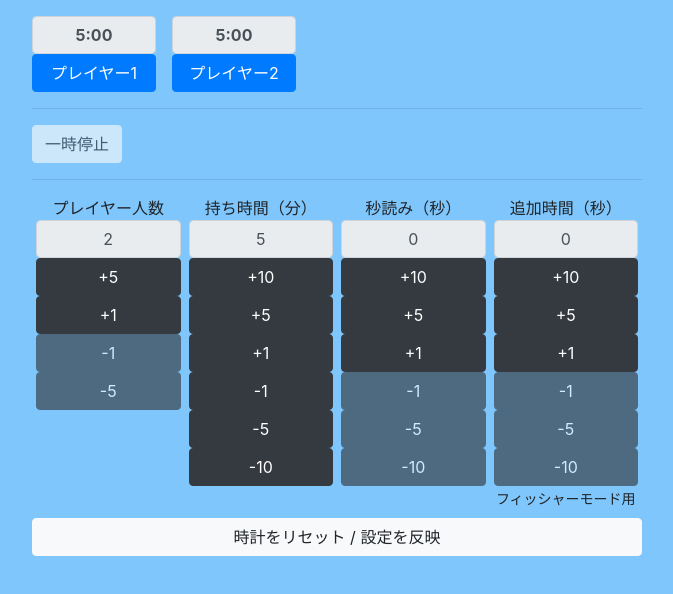
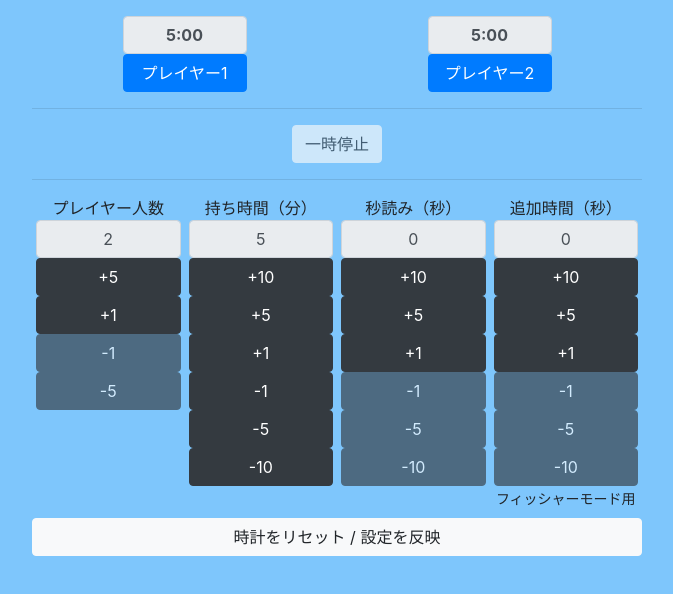
Before and after one commit to myokoym/webchessclock, a Nuxt app: page /rooms/1 in a window 1280 px wide. Shown: the top 594 px of the page, without its empty margins (303-976 px from the left). Built offline with nearby package versions, Linux system fonts and the light colour scheme.

Commit message:
centering buttons

```diff
--- a/components/Clock.vue
+++ b/components/Clock.vue
@@ -1,7 +1,7 @@
 <template>
   <div class="">
-    <div class="d-flex flex-row flex-wrap">
-      <div class="mt-3 mr-3 d-flex flex-column" v-for="(player, index) in players">
+    <div class="d-flex flex-row flex-wrap justify-content-around">
+      <div class="mt-3 mx-2 d-flex flex-column" v-for="(player, index) in players">
         <input
           type="text"
           class="form-control text-center font-weight-bold"
@@ -17,12 +17,14 @@
       </div>
     </div>
     <hr>
+    <div class="d-flex flex-row justify-content-center">
       <button
         type="button"
         class="btn btn-light"
         v-bind:disabled="turn === undefined || turn === null || turn === NaN"
         v-on:click="togglePause()"
       >{{pause ? "　再開　" : "一時停止"}}</button>
+    </div>
     <hr>
     <div class="d-flex justify-content-around">
       <InputSpinner
```
Lines whose indentation alone changed are shown as unchanged.
